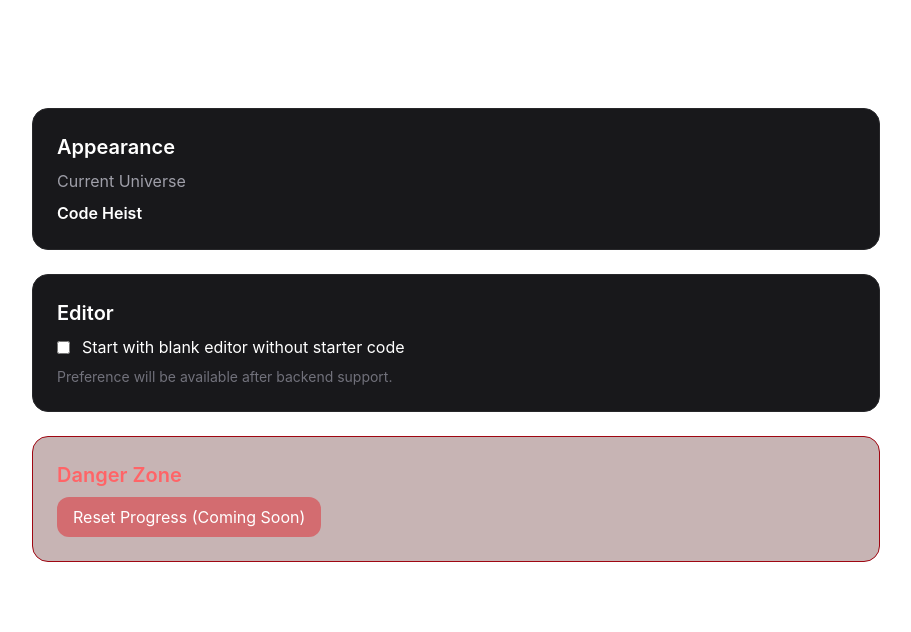
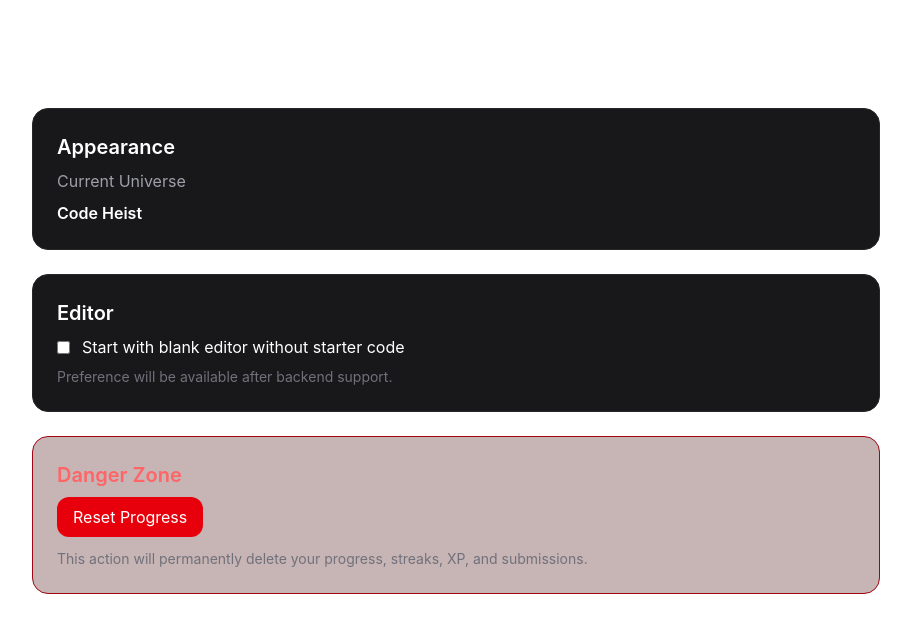
Before and after one commit to SSVP-debug/code-climb, a React (Vite) app: page /settings in a window 1280 px wide. Shown: the top 632 px of the page, without its empty margins (184-1095 px from the left). Built offline with nearby package versions, Linux system fonts and the light colour scheme; no server answers.

Commit message:
feat(settings): add danger zone section

```diff
--- a/src/pages/SettingsPage.jsx
+++ b/src/pages/SettingsPage.jsx
@@ -45,11 +45,15 @@ function SettingsPage() {
                     </h2>
 
                     <button
-                        disabled
-                        className="px-4 py-2 rounded-xl bg-red-600/40 cursor-not-allowed"
+                        className="px-4 py-2 rounded-xl bg-red-600 hover:bg-red-700 transition"
+                        onClick={() => alert("Progress reset will be implemented in a future update.")}
                     >
-                        Reset Progress (Coming Soon)
+                        Reset Progress
                     </button>
+
+                    <p className="mt-3 text-sm text-zinc-500">
+                        This action will permanently delete your progress, streaks, XP, and submissions.
+                    </p>
                 </section>
 
             </div>
```
